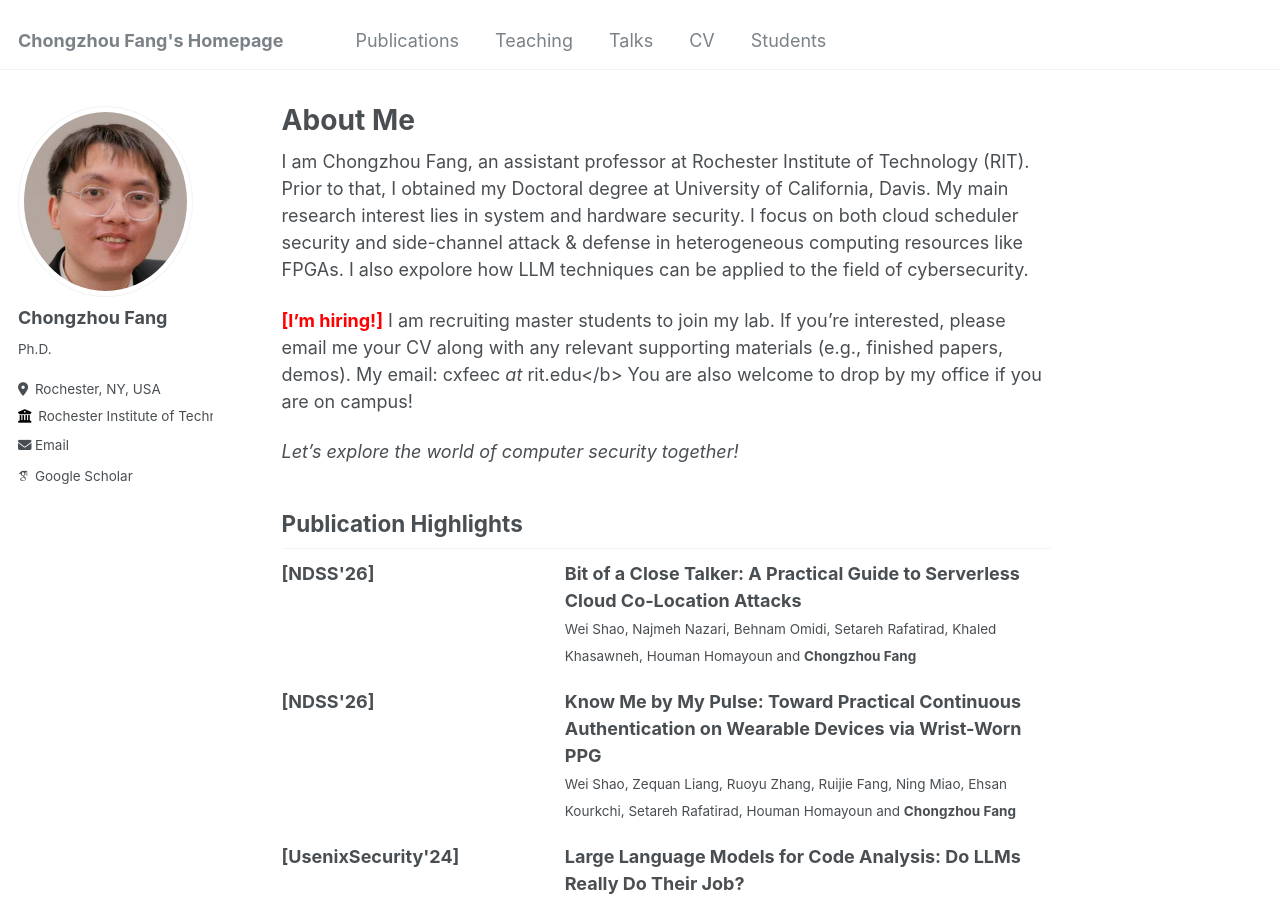
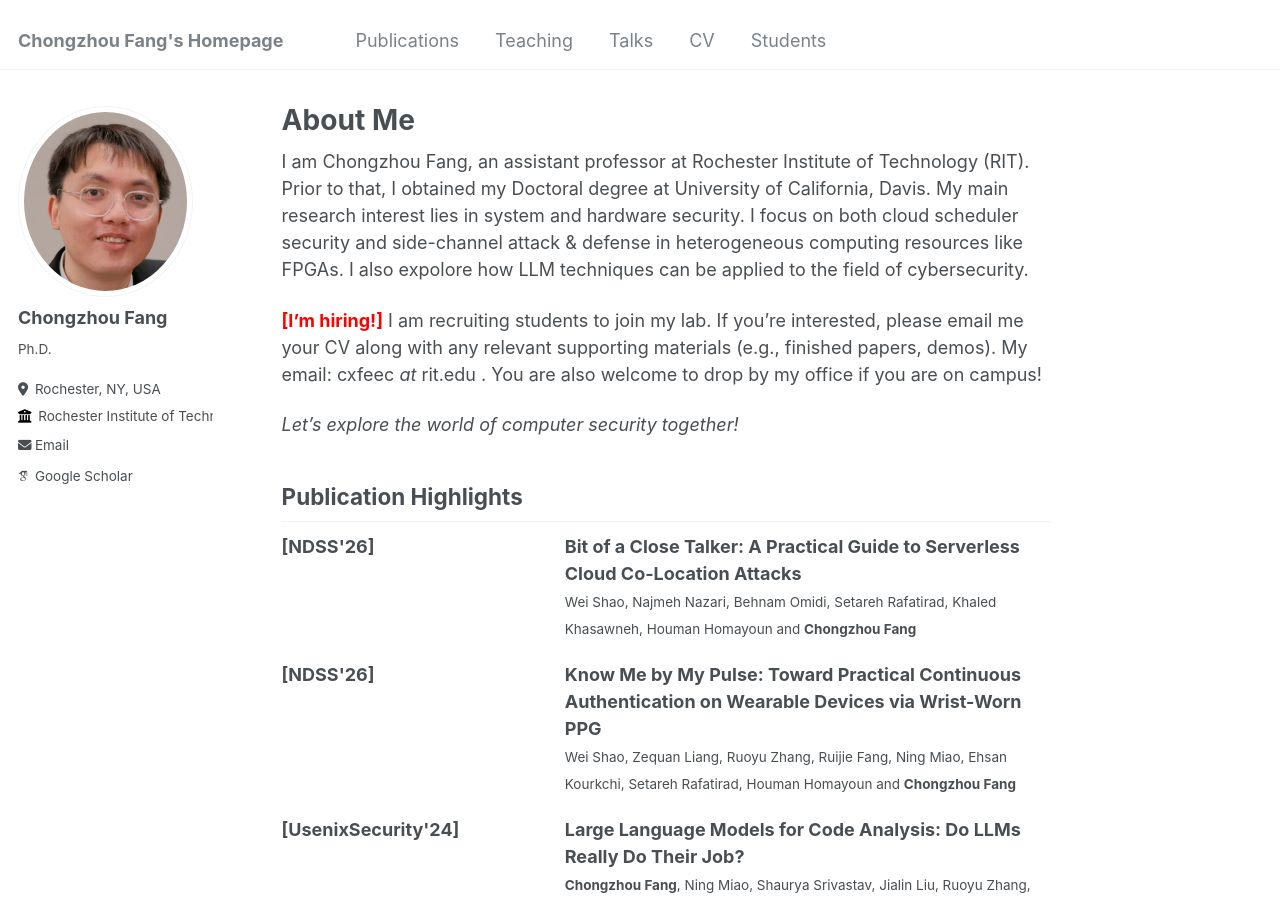
Before and after one commit to ChongzhouFang/ChongzhouFang.github.io, a Jekyll site: the page built from _pages/about.md, in a window 1280 px wide and 900 px high. Built offline with Jekyll 4.4.1, drawn with Linux system fonts in a browser that asks for light colours; some web fonts are replaced.

Commit message:
update about.md

```diff
--- a/_pages/about.md
+++ b/_pages/about.md
@@ -10,7 +10,7 @@
 I am Chongzhou Fang, an assistant professor at Rochester Institute of Technology (RIT). Prior to that, I obtained my Doctoral degree at University of California, Davis. My main research interest lies in system and hardware security. I focus on both cloud scheduler security and side-channel attack &amp; defense in heterogeneous computing resources like FPGAs. I also expolore how LLM techniques can be applied to the field of cybersecurity.
 
 
-<span style="color: red;"><strong>[I'm hiring!]</strong></span> I am recruiting master students to join my lab. If you’re interested, please email me your CV along with any relevant supporting materials (e.g., finished papers, demos). My email: cxfeec <i>at</i> rit.edu</b> You are also welcome to drop by my office if you are on campus!
+<span style="color: red;"><strong>[I'm hiring!]</strong></span> I am recruiting students to join my lab. If you’re interested, please email me your CV along with any relevant supporting materials (e.g., finished papers, demos). My email: cxfeec <i>at</i> rit.edu . You are also welcome to drop by my office if you are on campus!
 
 <p><i>Let’s explore the world of computer security together!</i></p>
 
```
